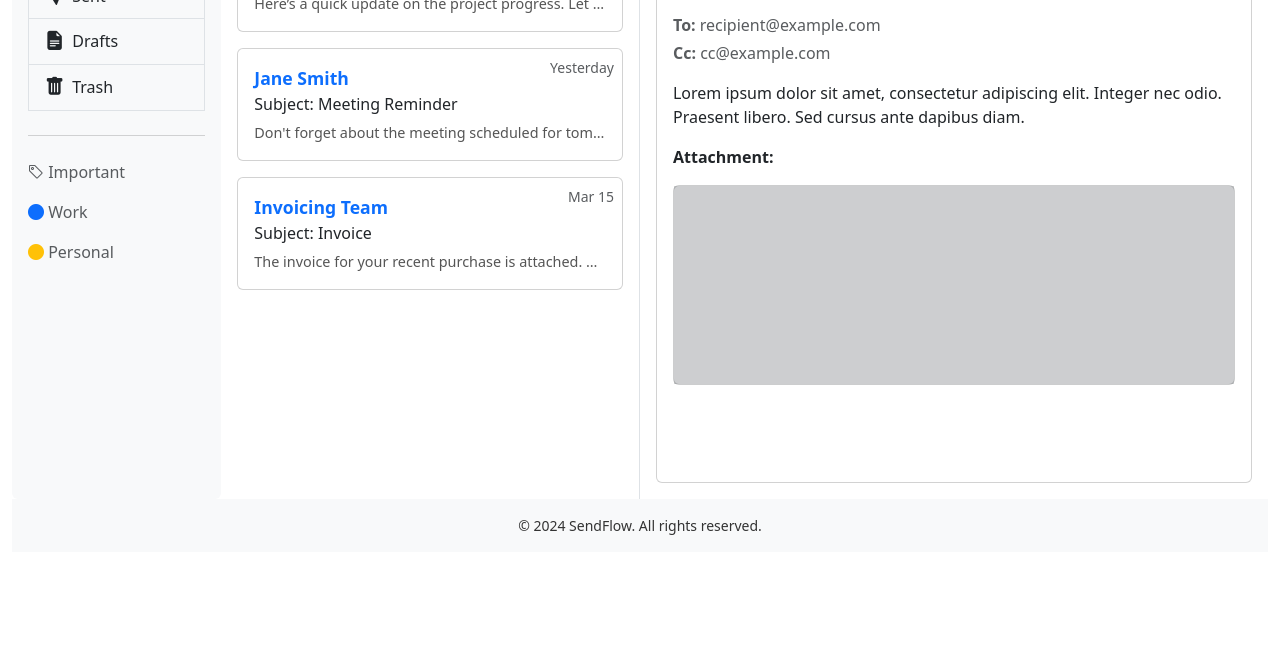
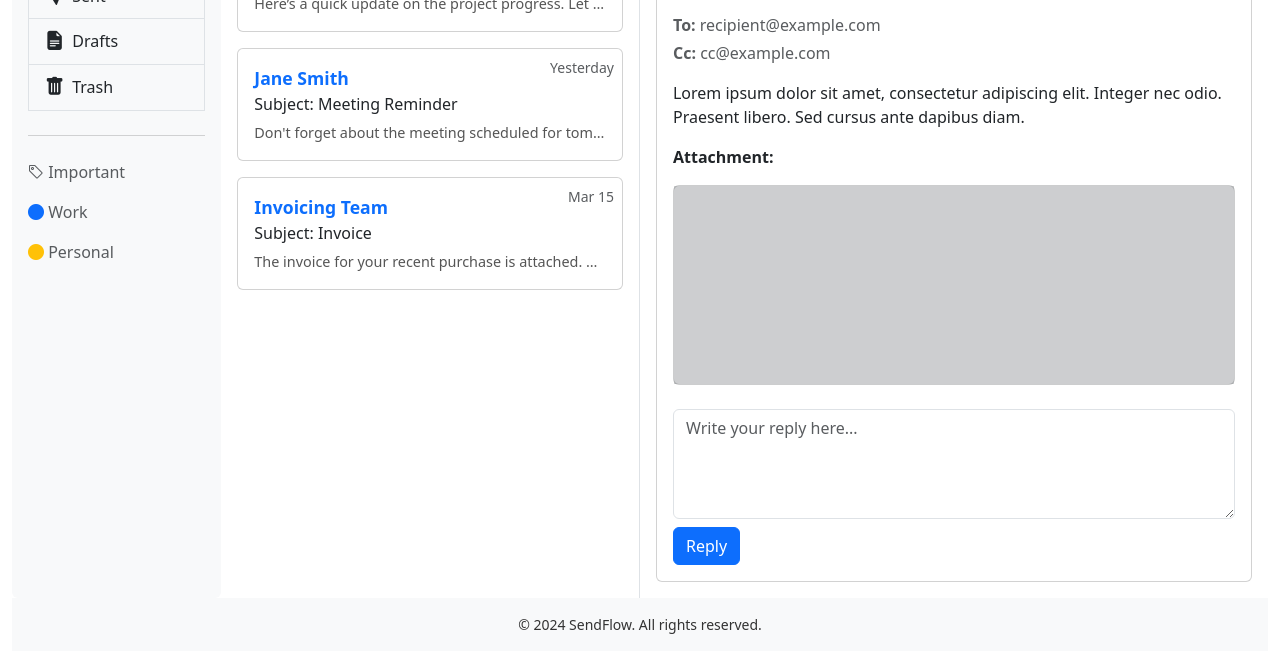
Before and after one commit to mark-escosura/bootstrap-email-escosura, a website: page index.html in a window 1280 px wide. Shown: the part 248-899 px from the top of the page. Before the commit the page ends 800 px from the top, so only its background shows below. Drawn offline with nearby package versions, Linux system fonts and the light colour scheme.

Commit message:
created a reply section inside the email body

```diff
--- a/index.html
+++ b/index.html
@@ -176,6 +176,13 @@
                                 <div class="placeholder w-100 h-100"></div>
                             </div>
                         </div>
+
+                        <!-- Reply Section -->
+                        <div class="mt-4">
+                            <textarea class="form-control mb-2" rows="4"
+                                placeholder="Write your reply here..."></textarea>
+                            <button class="btn btn-primary" aria-label="Reply">Reply</button>
+                        </div>
                     </div>
                 </div>
             </section>
```
